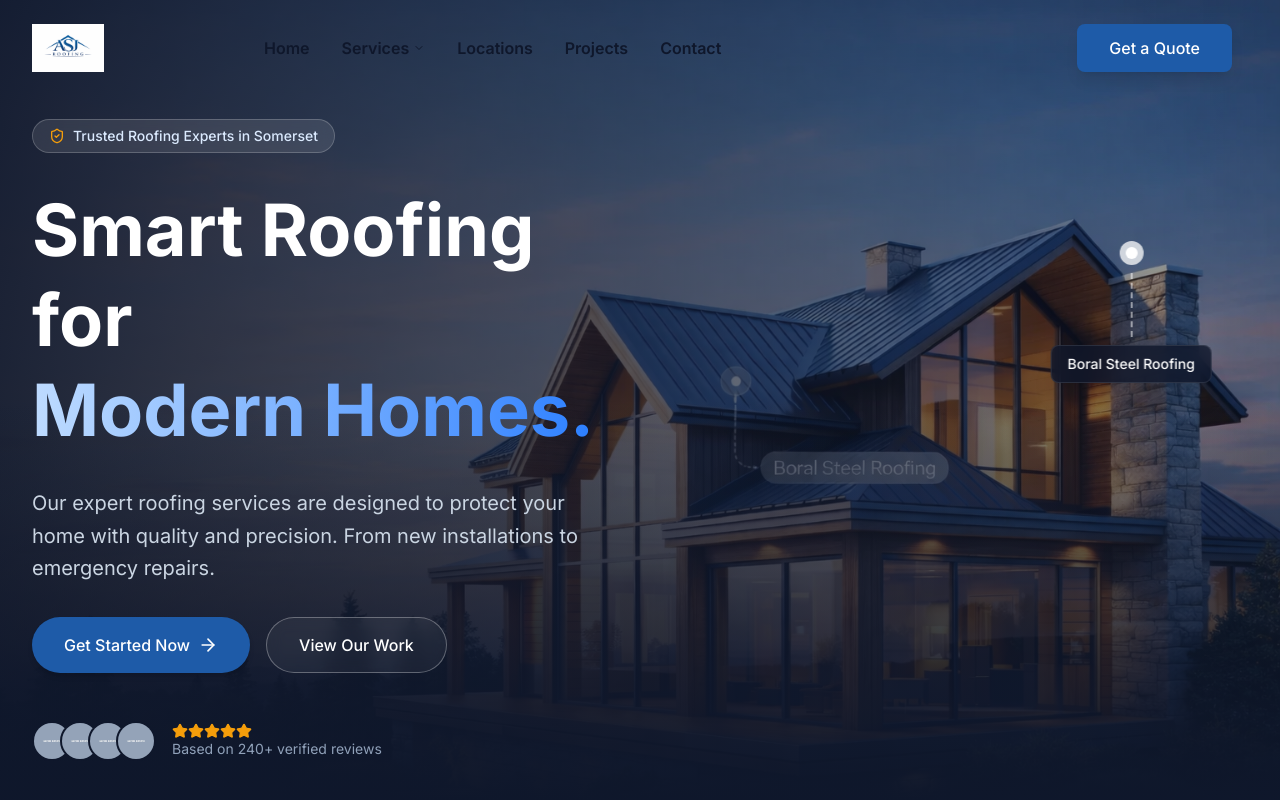
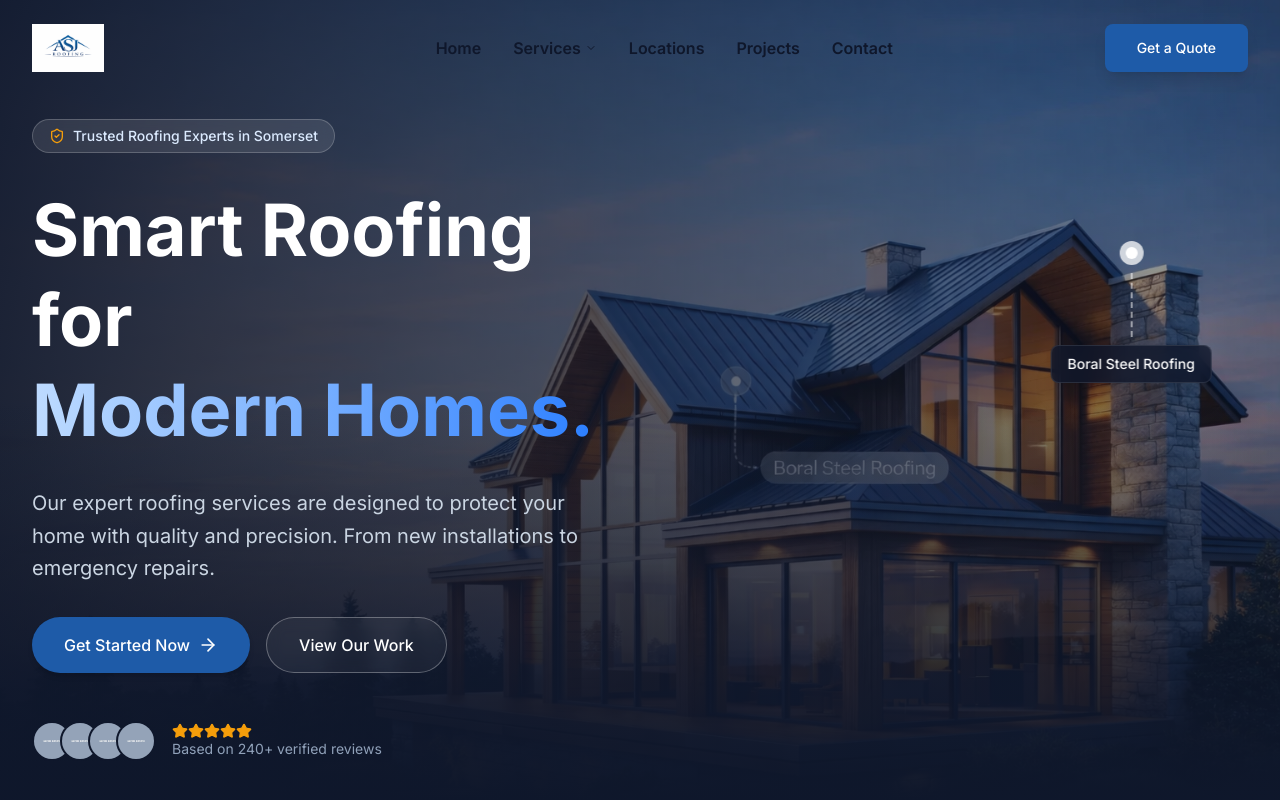
Before and after one commit to razal1113/asjroofing, a Next.js app: page / in a window 1280 px wide. Shown: the top 800 px of the page. Built offline with nearby package versions, Linux system fonts and the light colour scheme.

Commit message:
Auto-sync after agent response

```diff
--- a/src/components/layout/Header.tsx
+++ b/src/components/layout/Header.tsx
@@ -4,7 +4,6 @@ import { useState, useEffect } from 'react'
 import Link from 'next/link'
 import Image from 'next/image'
 import { Container } from '@/components/ui/container'
-import { Button } from '@/components/ui/button'
 import { PLACEHOLDERS } from '@/lib/constants'
 import { Menu, X, Phone, ChevronDown } from 'lucide-react'
 import { cn } from '@/lib/utils/cn'
@@ -20,7 +19,7 @@ const navigation = [
             { name: 'Loft Conversions', href: '/services/loft-conversions' },
         ]
     },
-    { name: 'Locations', href: '/locations' }, // Or we can list top locations
+    { name: 'Locations', href: '/locations' },
     { name: 'Projects', href: '/projects' },
     { name: 'Contact', href: '/contact' },
 ]
@@ -41,16 +40,24 @@ export function Header() {
         <header
             className={cn(
                 "fixed left-0 right-0 z-50 transition-all duration-300",
-                    isScrolled
-                        ? "top-3 mx-4 md:mx-8 bg-white/90 backdrop-blur-md shadow-lg py-2 rounded-2xl"
-                        : "top-0 bg-transparent py-4 md:py-6"
+                isScrolled ? "top-3" : "top-0 py-4 md:py-6"
             )}
         >
-            <Container>
-                <nav className="flex items-center">
+            {/* Inner container: centered + rounded when scrolled */}
+            <div
+                className={cn(
+                    "transition-all duration-300",
+                    isScrolled
+                        ? "mx-auto max-w-5xl bg-white/90 backdrop-blur-md shadow-lg py-2.5 rounded-2xl px-6 lg:px-10"
+                        : "bg-transparent"
+                )}
+                style={isScrolled ? { marginLeft: 'max(1rem, calc(50% - 36rem))' , marginRight: 'max(1rem, calc(50% - 36rem))' } : undefined}
+            >
+                {isScrolled ? (
+                    <nav className="flex items-center justify-between">
                         {/* Logo */}
-                    <Link href="/" className="relative z-50">
-                        <div className="relative h-10 w-40 md:h-12 md:w-48">
+                        <Link href="/" className="relative z-50 shrink-0">
+                            <div className="relative h-10 w-36 md:h-11 md:w-40">
                                 <Image
                                     src={PLACEHOLDERS.LOGO}
                                     alt="ASJ Roofing"
@@ -62,21 +69,17 @@ export function Header() {
                         </Link>
 
                         {/* Desktop Navigation */}
-                    <div className="hidden md:flex items-center gap-8 ml-10">
+                        <div className="hidden md:flex items-center gap-6 lg:gap-7">
                             {navigation.map((item) => (
                                 <div key={item.name} className="relative group">
                                     <Link
                                         href={item.href}
-                                    className={cn(
-                                        "text-base font-semibold transition-colors hover:text-primary flex items-center",
-                                        isScrolled ? "text-slate-800" : "text-slate-900"
-                                    )}
+                                        className="text-sm lg:text-base font-semibold transition-colors hover:text-primary text-slate-800 flex items-center whitespace-nowrap"
                                     >
                                         {item.name}
                                         {item.children && <ChevronDown className="ml-1 h-3 w-3" />}
                                     </Link>
 
-                                {/* Dropdown */}
                                     {item.children && (
                                         <div className="absolute top-full left-0 pt-2 w-48 opacity-0 invisible group-hover:opacity-100 group-hover:visible transition-all duration-200 transform translate-y-2 group-hover:translate-y-0">
                                             <div className="bg-white rounded-lg shadow-xl border border-slate-100 overflow-hidden py-1">
@@ -97,19 +100,14 @@ export function Header() {
                         </div>
 
                         {/* CTA Button & Mobile Toggle */}
-                    <div className="flex items-center space-x-4 ml-auto">
-
+                        <div className="flex items-center shrink-0">
                             <Link
                                 href="/contact"
-                            className={cn(
-                                "hidden md:inline-flex items-center justify-center whitespace-nowrap rounded-md text-sm font-medium ring-offset-background transition-colors focus-visible:outline-none focus-visible:ring-2 focus-visible:ring-ring focus-visible:ring-offset-2 disabled:pointer-events-none disabled:opacity-50",
-                                "bg-primary text-primary-foreground hover:bg-primary/90 shadow-lg hover:shadow-xl h-12 rounded-lg px-8 text-base"
-                            )}
+                                className="hidden md:inline-flex items-center justify-center whitespace-nowrap rounded-lg text-sm font-medium bg-primary text-primary-foreground hover:bg-primary/90 shadow-md hover:shadow-lg h-10 px-6 transition-colors"
                             >
                                 Get a Quote
                             </Link>
 
-                        {/* Mobile Menu Button */}
                             <button
                                 onClick={() => setIsOpen(!isOpen)}
                                 className="md:hidden relative z-50 p-2 text-slate-800"
@@ -119,6 +117,74 @@ export function Header() {
                             </button>
                         </div>
                     </nav>
+                ) : (
+                    <Container>
+                        <nav className="flex items-center justify-between">
+                            {/* Logo */}
+                            <Link href="/" className="relative z-50 shrink-0">
+                                <div className="relative h-10 w-40 md:h-12 md:w-48">
+                                    <Image
+                                        src={PLACEHOLDERS.LOGO}
+                                        alt="ASJ Roofing"
+                                        fill
+                                        className="object-contain object-left"
+                                        priority
+                                    />
+                                </div>
+                            </Link>
+
+                            {/* Desktop Navigation */}
+                            <div className="hidden md:flex items-center gap-7 lg:gap-8">
+                                {navigation.map((item) => (
+                                    <div key={item.name} className="relative group">
+                                        <Link
+                                            href={item.href}
+                                            className="text-base font-semibold transition-colors hover:text-primary text-slate-900 flex items-center whitespace-nowrap"
+                                        >
+                                            {item.name}
+                                            {item.children && <ChevronDown className="ml-1 h-3 w-3" />}
+                                        </Link>
+
+                                        {item.children && (
+                                            <div className="absolute top-full left-0 pt-2 w-48 opacity-0 invisible group-hover:opacity-100 group-hover:visible transition-all duration-200 transform translate-y-2 group-hover:translate-y-0">
+                                                <div className="bg-white rounded-lg shadow-xl border border-slate-100 overflow-hidden py-1">
+                                                    {item.children.map((child) => (
+                                                        <Link
+                                                            key={child.name}
+                                                            href={child.href}
+                                                            className="block px-4 py-2 text-sm text-slate-700 hover:bg-slate-50 hover:text-primary"
+                                                        >
+                                                            {child.name}
+                                                        </Link>
+                                                    ))}
+                                                </div>
+                                            </div>
+                                        )}
+                                    </div>
+                                ))}
+                            </div>
+
+                            {/* CTA Button & Mobile Toggle */}
+                            <div className="flex items-center shrink-0">
+                                <Link
+                                    href="/contact"
+                                    className="hidden md:inline-flex items-center justify-center whitespace-nowrap rounded-lg text-sm font-medium bg-primary text-primary-foreground hover:bg-primary/90 shadow-lg hover:shadow-xl h-12 px-8 text-base transition-colors"
+                                >
+                                    Get a Quote
+                                </Link>
+
+                                <button
+                                    onClick={() => setIsOpen(!isOpen)}
+                                    className="md:hidden relative z-50 p-2 text-slate-800"
+                                    aria-label="Toggle Menu"
+                                >
+                                    {isOpen ? <X className="h-6 w-6" /> : <Menu className="h-6 w-6" />}
+                                </button>
+                            </div>
+                        </nav>
+                    </Container>
+                )}
+            </div>
 
             {/* Mobile Menu Overlay */}
             <div
@@ -161,16 +227,12 @@ export function Header() {
                     <Link
                         href="/contact"
                         onClick={() => setIsOpen(false)}
-                            className={cn(
-                                "w-full flex items-center justify-center whitespace-nowrap rounded-md text-sm font-medium transition-colors focus-visible:outline-none focus-visible:ring-2 focus-visible:ring-ring focus-visible:ring-offset-2",
-                                "bg-primary text-primary-foreground hover:bg-primary/90 h-12 text-lg"
-                            )}
+                        className="w-full flex items-center justify-center whitespace-nowrap rounded-md text-sm font-medium transition-colors bg-primary text-primary-foreground hover:bg-primary/90 h-12 text-lg"
                     >
                         Get a Quote
                     </Link>
                 </div>
             </div>
-            </Container>
         </header>
     )
 }
```
Also changed, not shown: 1 other file (tests, documents, lock files or other folders). Lines whose indentation alone changed are shown as unchanged.
